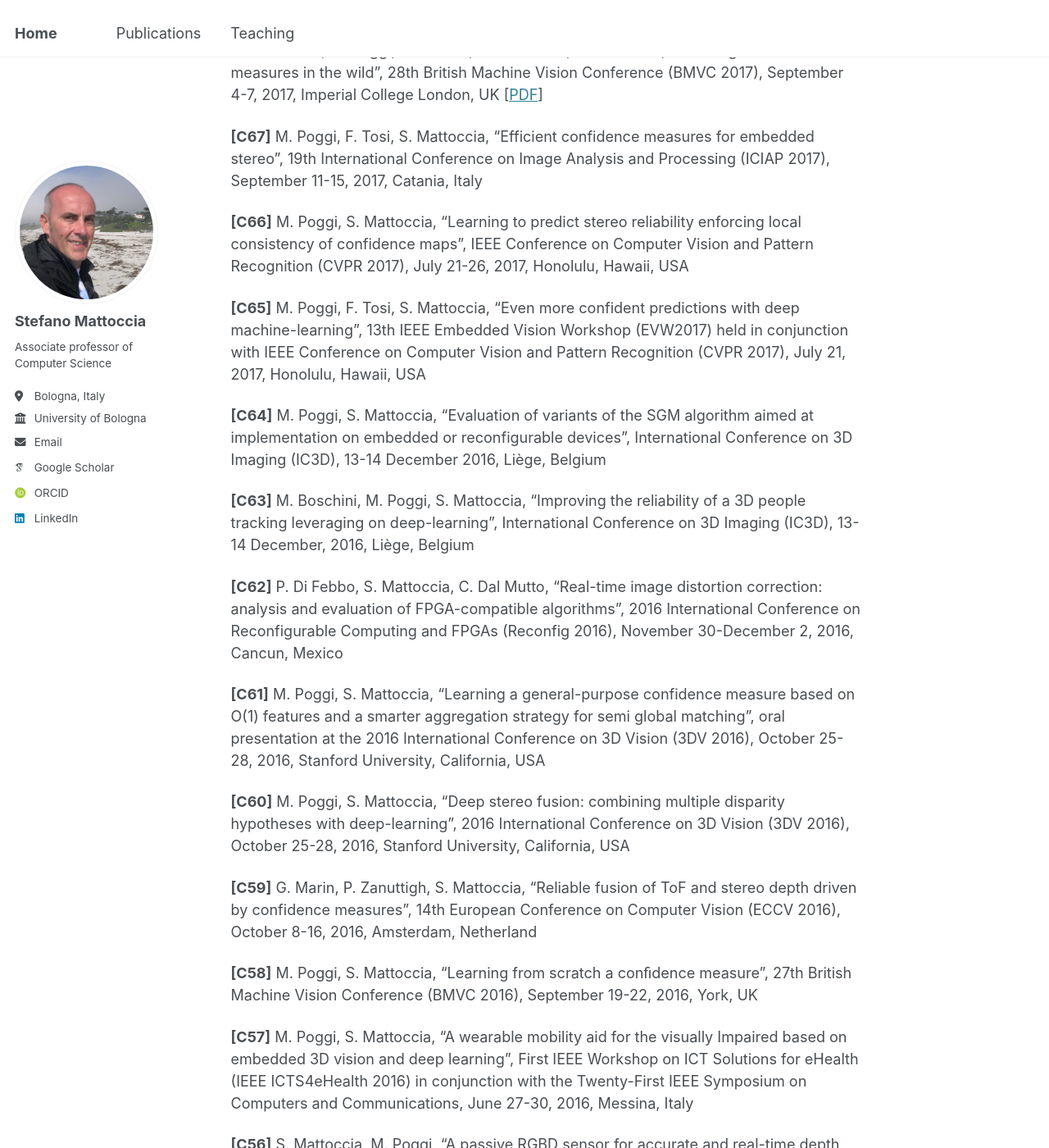
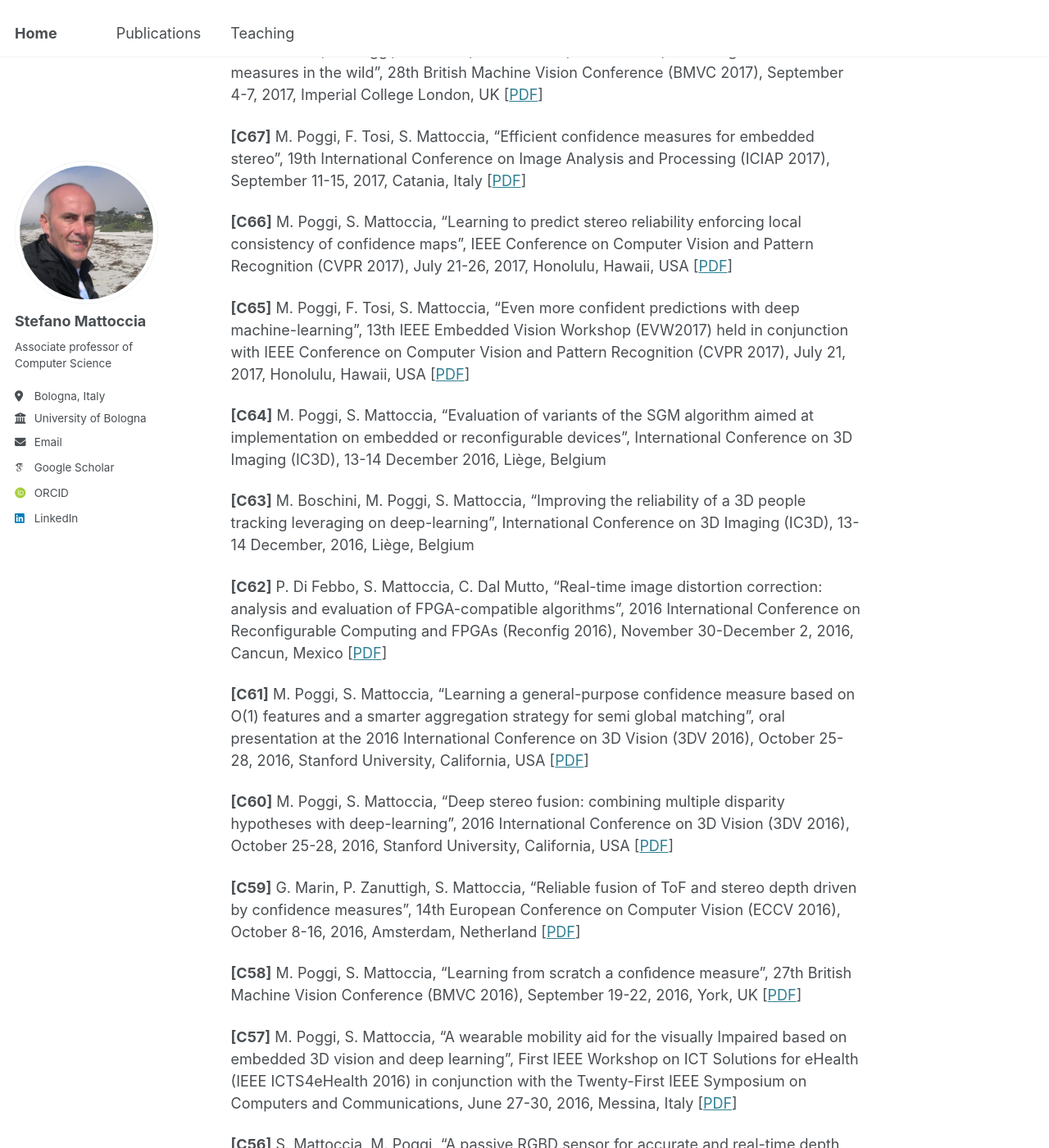
Before and after one commit to stefanomattoccia/stefanomattoccia.github.io, a Jekyll site: the page built from _pages/publications.md, in a window 1280 px wide and 1400 px high, scrolled down 11145 px. Shown: the whole window at 82% size. Built offline with Jekyll 4.4.1, drawn with Linux system fonts in a browser that asks for light colours; some web fonts are replaced.

Commit message:
Update publications.md

```diff
--- a/_pages/publications.md
+++ b/_pages/publications.md
@@ -205,28 +205,27 @@ International Conference and Workshop papers
 
 **[C68]** F. Tosi, M. Poggi, A. Tonioni, L. Di Stefano, S. Mattoccia, “Learning confidence measures in the wild”, 28th British Machine Vision Conference (BMVC 2017), September 4-7, 2017, Imperial College London, UK [[PDF](/publications/BMVC_2017.pdf)]
 
+**[C67]** M. Poggi, F. Tosi, S. Mattoccia, “Efficient confidence measures for embedded stereo”, 19th International Conference on Image Analysis and Processing (ICIAP 2017), September 11-15, 2017, Catania, Italy [[PDF](/publications/ICIAP_2017.pdf)]
 
-**[C67]** M. Poggi, F. Tosi, S. Mattoccia, “Efficient confidence measures for embedded stereo”, 19th International Conference on Image Analysis and Processing (ICIAP 2017), September 11-15, 2017, Catania, Italy
+**[C66]** M. Poggi, S. Mattoccia, “Learning to predict stereo reliability enforcing local consistency of confidence maps”, IEEE Conference on Computer Vision and Pattern Recognition (CVPR 2017), July 21-26, 2017, Honolulu, Hawaii, USA [[PDF](https://openaccess.thecvf.com/content_cvpr_2017/papers/Poggi_Learning_to_Predict_CVPR_2017_paper.pdf)]
 
-**[C66]** M. Poggi, S. Mattoccia, “Learning to predict stereo reliability enforcing local consistency of confidence maps”, IEEE Conference on Computer Vision and Pattern Recognition (CVPR 2017), July 21-26, 2017, Honolulu, Hawaii, USA
-
-**[C65]** M. Poggi, F. Tosi, S. Mattoccia, “Even more confident predictions with deep machine-learning”, 13th IEEE Embedded Vision Workshop (EVW2017) held in conjunction with IEEE Conference on Computer Vision and Pattern Recognition (CVPR 2017), July 21, 2017, Honolulu, Hawaii, USA
+**[C65]** M. Poggi, F. Tosi, S. Mattoccia, “Even more confident predictions with deep machine-learning”, 13th IEEE Embedded Vision Workshop (EVW2017) held in conjunction with IEEE Conference on Computer Vision and Pattern Recognition (CVPR 2017), July 21, 2017, Honolulu, Hawaii, USA [[PDF](https://openaccess.thecvf.com/content_cvpr_2017_workshops/w4/papers/Poggi_Even_More_Confident_CVPR_2017_paper.pdf)]
 
 **[C64]** M. Poggi, S. Mattoccia, “Evaluation of variants of the SGM algorithm aimed at implementation on embedded or reconfigurable devices”, International Conference on 3D Imaging (IC3D), 13-14 December 2016, Liège, Belgium
 
 **[C63]** M. Boschini, M. Poggi, S. Mattoccia, “Improving the reliability of a 3D people tracking leveraging on deep-learning”, International Conference on 3D Imaging (IC3D), 13-14 December, 2016, Liège, Belgium
 
-**[C62]** P. Di Febbo, S. Mattoccia, C. Dal Mutto, “Real-time image distortion correction: analysis and evaluation of FPGA-compatible algorithms”, 2016 International Conference on Reconfigurable Computing and FPGAs (Reconfig 2016), November 30-December 2, 2016, Cancun, Mexico
+**[C62]** P. Di Febbo, S. Mattoccia, C. Dal Mutto, “Real-time image distortion correction: analysis and evaluation of FPGA-compatible algorithms”, 2016 International Conference on Reconfigurable Computing and FPGAs (Reconfig 2016), November 30-December 2, 2016, Cancun, Mexico [[PDF](/publications/ReConFig_2016.pdf)]
 
-**[C61]** M. Poggi, S. Mattoccia, “Learning a general-purpose confidence measure based on O(1) features and a smarter aggregation strategy for semi global matching”, oral presentation at the 2016 International Conference on 3D Vision (3DV 2016), October 25-28, 2016, Stanford University, California, USA
+**[C61]** M. Poggi, S. Mattoccia, “Learning a general-purpose confidence measure based on O(1) features and a smarter aggregation strategy for semi global matching”, oral presentation at the 2016 International Conference on 3D Vision (3DV 2016), October 25-28, 2016, Stanford University, California, USA [[PDF](/publications/3DV_2016_SMARTER_SGM.pdf)]
 
-**[C60]** M. Poggi, S. Mattoccia, “Deep stereo fusion: combining multiple disparity hypotheses with deep-learning”, 2016 International Conference on 3D Vision (3DV 2016), October 25-28, 2016, Stanford University, California, USA
+**[C60]** M. Poggi, S. Mattoccia, “Deep stereo fusion: combining multiple disparity hypotheses with deep-learning”, 2016 International Conference on 3D Vision (3DV 2016), October 25-28, 2016, Stanford University, California, USA [[PDF](/publications/3DV_2016_DSF.pdf)]
 
-**[C59]** G. Marin, P. Zanuttigh, S. Mattoccia, “Reliable fusion of ToF and stereo depth driven by confidence measures”, 14th European Conference on Computer Vision (ECCV 2016), October 8-16, 2016, Amsterdam, Netherland
+**[C59]** G. Marin, P. Zanuttigh, S. Mattoccia, “Reliable fusion of ToF and stereo depth driven by confidence measures”, 14th European Conference on Computer Vision (ECCV 2016), October 8-16, 2016, Amsterdam, Netherland [[PDF](/publications/ECCV_2016_FUSION.pdf)]
 
-**[C58]** M. Poggi, S. Mattoccia, “Learning from scratch a conﬁdence measure”, 27th British Machine Vision Conference (BMVC 2016), September 19-22, 2016, York, UK
+**[C58]** M. Poggi, S. Mattoccia, “Learning from scratch a conﬁdence measure”, 27th British Machine Vision Conference (BMVC 2016), September 19-22, 2016, York, UK [[PDF](/publications/BMVC_2016.pdf)]
 
-**[C57]** M. Poggi, S. Mattoccia, “A wearable mobility aid for the visually Impaired based on embedded 3D vision and deep learning”, First IEEE Workshop on ICT Solutions for eHealth (IEEE ICTS4eHealth 2016) in conjunction with the Twenty-First IEEE Symposium on Computers and Communications, June 27-30, 2016, Messina, Italy
+**[C57]** M. Poggi, S. Mattoccia, “A wearable mobility aid for the visually Impaired based on embedded 3D vision and deep learning”, First IEEE Workshop on ICT Solutions for eHealth (IEEE ICTS4eHealth 2016) in conjunction with the Twenty-First IEEE Symposium on Computers and Communications, June 27-30, 2016, Messina, Italy [[PDF](/publications/ICTS_2016.pdf)]
 
 **[C56]** S. Mattoccia, M. Poggi, “A passive RGBD sensor for  accurate and real-time depth sensing self-contained into an FPGA”, 9th ACM/SIGBED International Conference on Distributed Smart Cameras (ICDSC 2015), September 8-11, 2015, Seville, Spain
 
```
